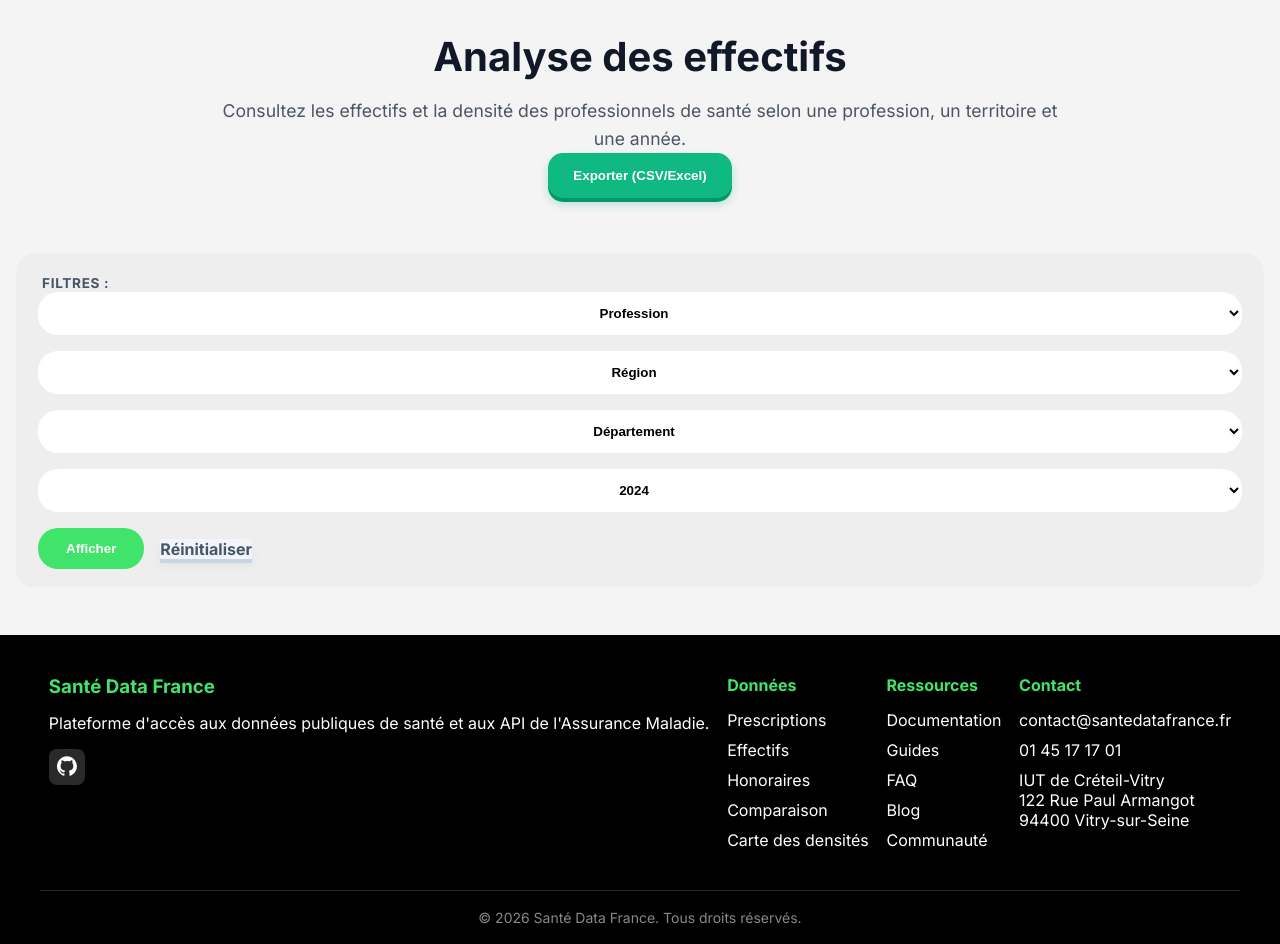
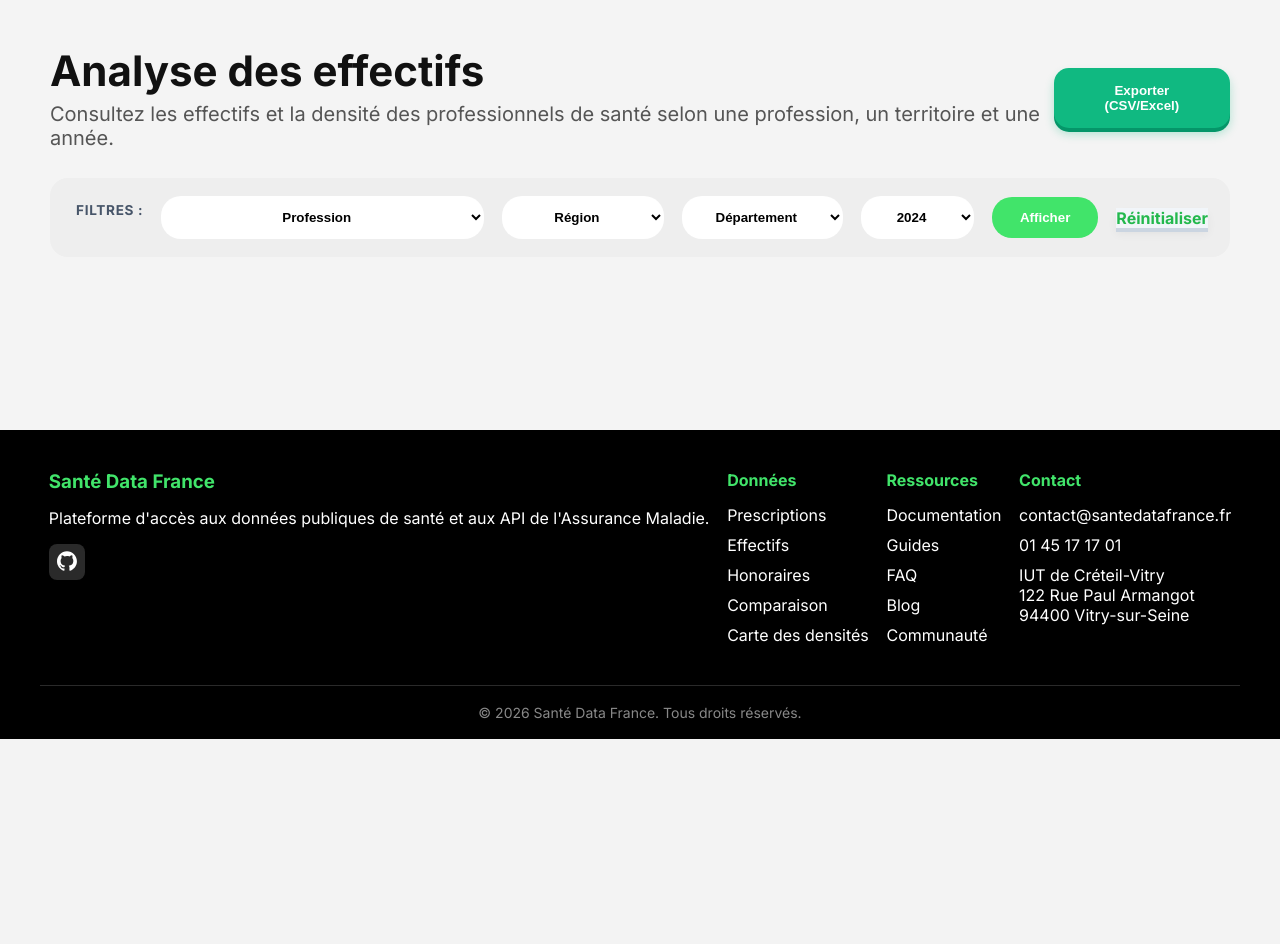
Before and after one commit to Manoah007/SAE201-app, a Flask app: page /effectifs in a window 1280 px wide. Shown: the part 61-1005 px from the top of the page. After the commit the page ends 800 px from the top, so only its background shows below. Run offline with Flask 3, Linux system fonts and the light colour scheme; data that the repository does not hold is empty.

Commit message:
Réglage de la barre de filtres sur la page Effectifs

```diff
--- a/static/css/pages/pages_effectifs.css
+++ b/static/css/pages/pages_effectifs.css
@@ -35,14 +35,17 @@
 }
 
 .effectifs-form {
-    display: flex;
+    display: grid;
+    /* Profession | Région | Département | Année | Bouton | Lien reset */
+    grid-template-columns: 2fr 1fr 1fr 0.7fr auto auto;
     gap: 18px;
     align-items: center;
     width: 100%;
 }
 
 .effectifs-form select {
-    flex: 1;
+    width: 100%;
+    min-width: 0;
     border: none;
     background: white;
     padding: 13px 22px;
@@ -61,3 +64,48 @@
     cursor: pointer;
     white-space: nowrap;
 }
+
+.effectifs-form .reset-link {
+    color: #23b84d;
+    font-weight: bold;
+    text-decoration: none;
+    white-space: nowrap;
+}
+
+/* EFFECTIFS - RÉSULTATS */
+.effectifs-results {
+    margin-top: 28px;
+}
+
+.effectifs-results .result-title {
+    background: white;
+    border-radius: 18px;
+    padding: 25px;
+    margin-bottom: 25px;
+    box-shadow: 0 8px 20px rgba(0, 0, 0, 0.04);
+}
+
+.effectifs-results .result-title h2 {
+    font-size: 28px;
+    margin-bottom: 8px;
+}
+
+.effectifs-results .result-title p {
+    color: #555;
+    font-weight: bold;
+}
+
+.effectifs-results .chart-box {
+    background: white;
+    border-radius: 18px;
+    padding: 25px;
+    margin-bottom: 25px;
+    box-shadow: 0 8px 20px rgba(0, 0, 0, 0.04);
+}
+
+.effectifs-results .prescriptions-table-box {
+    background: white;
+    border-radius: 18px;
+    padding: 25px;
+    box-shadow: 0 8px 20px rgba(0, 0, 0, 0.04);
+}
--- a/templates/effectifs.html
+++ b/templates/effectifs.html
@@ -4,9 +4,9 @@
 
 {% block contenu %}
 
-<section class="prescriptions-page">
+<section class="effectifs-page">
 
-    <div class="prescriptions-header">
+    <div class="effectifs-header">
         <div>
             <h1>Analyse des effectifs</h1>
             <p>Consultez les effectifs et la densité des professionnels de santé selon une profession, un territoire et une année.</p>
@@ -14,10 +14,10 @@
         <button class="export-btn">Exporter (CSV/Excel)</button>
     </div>
 
-    <section class="filters-box">
+    <section class="effectifs-filter-box">
         <span class="filter-label">FILTRES :</span>
 
-        <form action="{{ url_for('effectifs.afficher') }}" method="get" class="api-form">
+        <form action="{{ url_for('effectifs.afficher') }}" method="get" class="effectifs-form">
 
             <select name="profession_id" id="profession" required>
                 <option value="">Profession</option>
@@ -52,7 +52,7 @@
     </section>
 
     {% if prof and dept and annee %}
-        <section class="prescriptions-results">
+        <section class="effectifs-results">
 
             <div class="result-title">
                 <h2>Résultats de l’analyse</h2>
```
